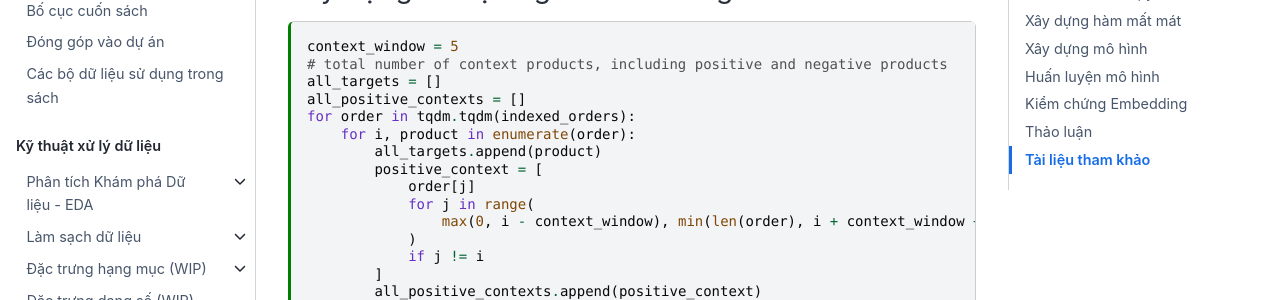
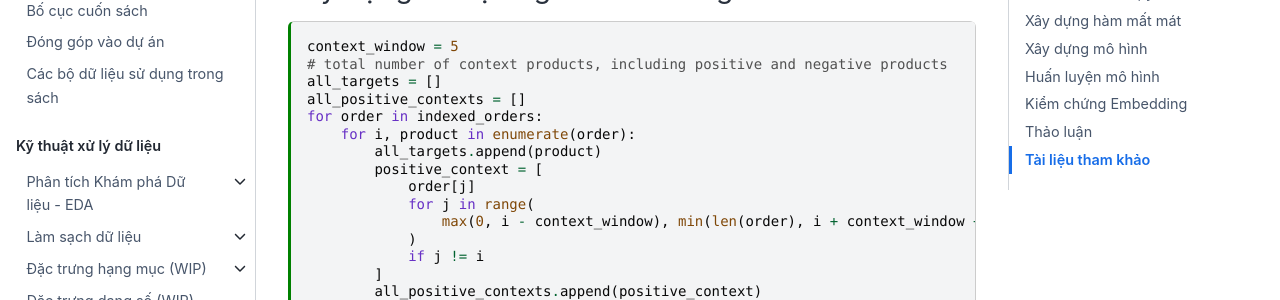
Before and after one commit to tiepvupsu/tabml_book, a Jupyter Book: the page built from book/ch_embedding/product2vec.md, in a window 1280 px wide and 900 px high, scrolled down 3943 px. Shown: the part 152-452 px from the top of the window. Built offline with Jupyter Book 1.0.4 settings and Sphinx 7.4.7 and the Sphinx Book theme 1.1.4, drawn with Linux system fonts in a browser that asks for light colours; comment, search, counter and statistics services are not loaded.

Commit message:
update product2vec

```diff
--- a/book/ch_embedding/product2vec.md
+++ b/book/ch_embedding/product2vec.md
@@ -159,7 +159,7 @@ context_window = 5
 # total number of context products, including positive and negative products
 all_targets = []
 all_positive_contexts = []
-for order in tqdm.tqdm(indexed_orders):
+for order in indexed_orders:
     for i, product in enumerate(order):
         all_targets.append(product)
         positive_context = [
```
Also changed, not shown: other parts of book/ch_embedding/product2vec.md (+1 -1 lines).
